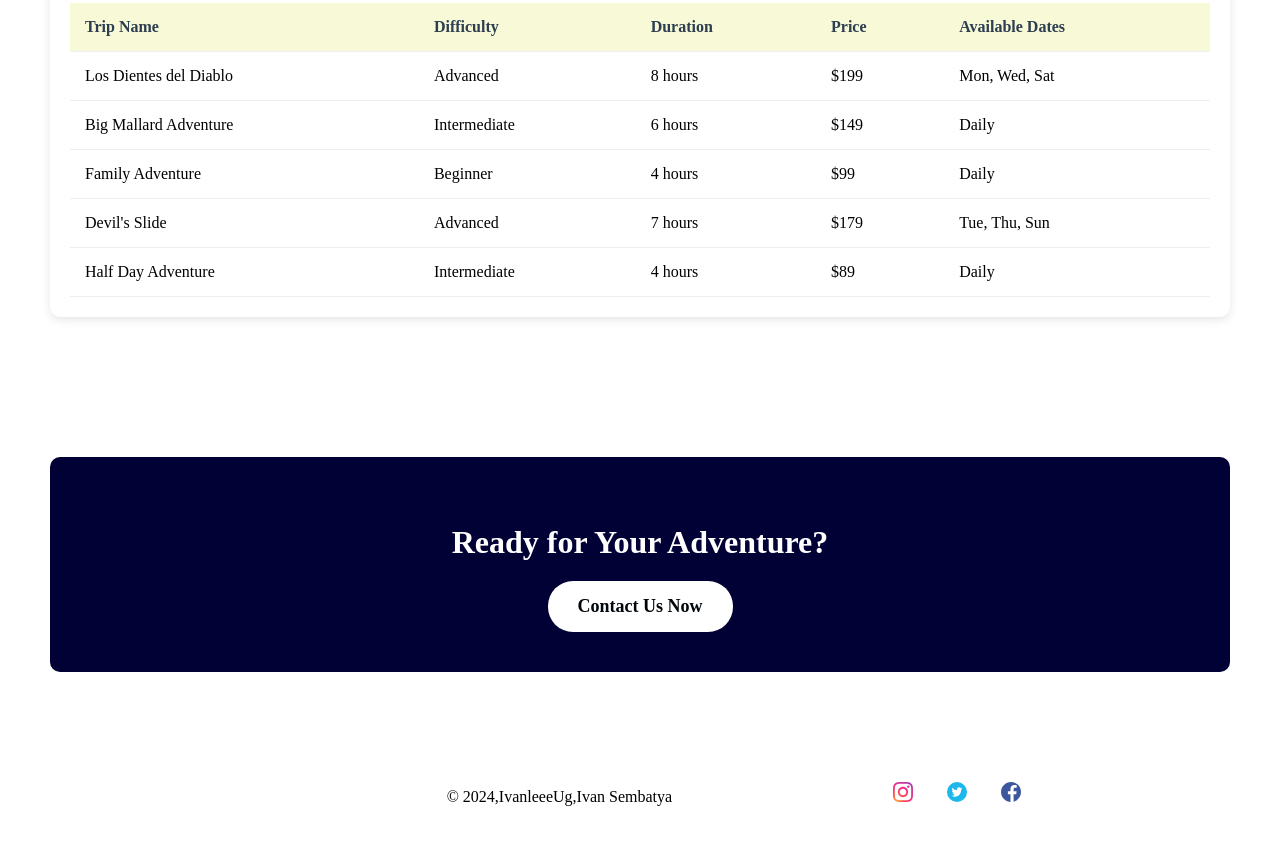
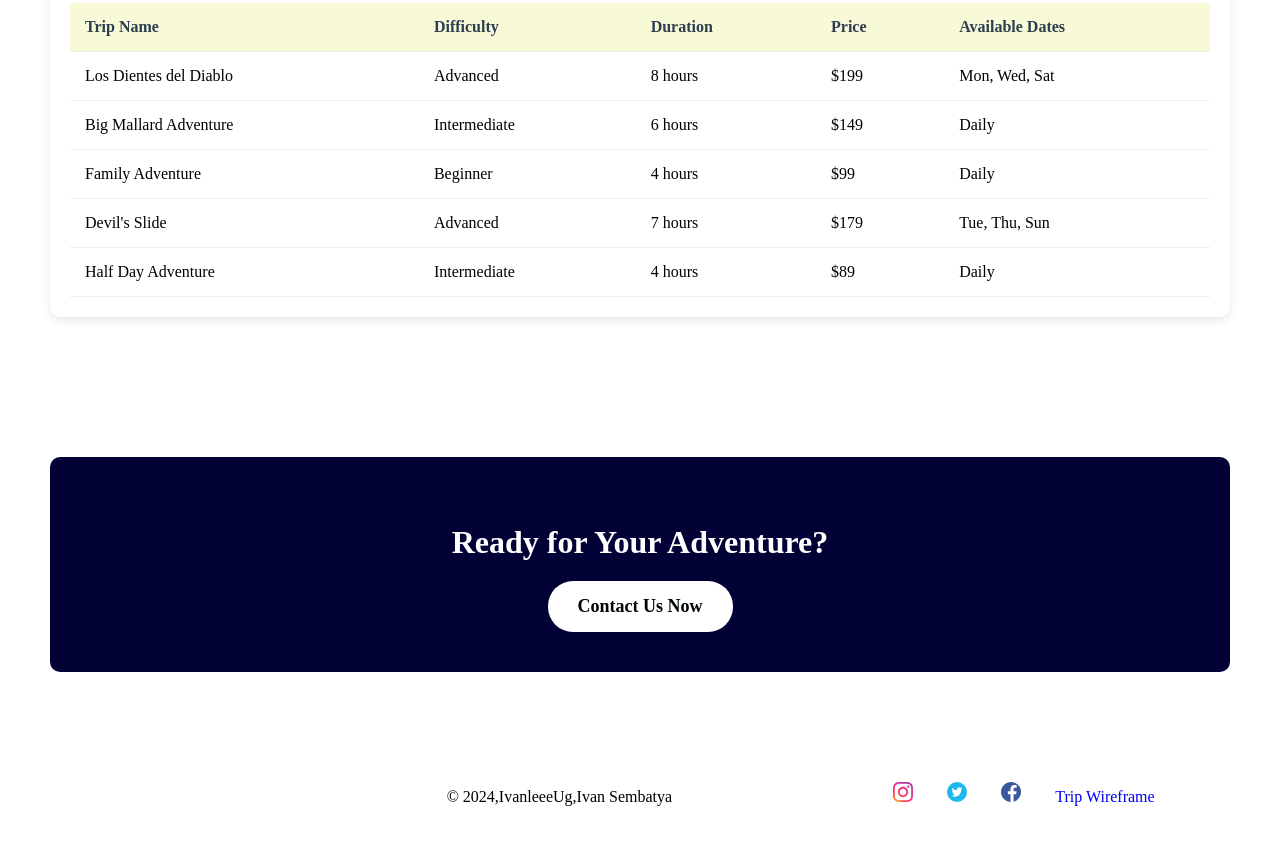
Before and after one commit to Sembatya2020/wdd130, a plain HTML site: page wwr/trips.html in a window 1280 px wide. Shown: the part 1334-2178 px from the top of the page. Drawn offline with Linux system fonts and the light colour scheme.

Commit message:
sembatya-edited

```diff
--- a/wwr/trips.html
+++ b/wwr/trips.html
@@ -157,6 +157,8 @@
           <a href="https://instagram.com">
               <img src="images/facebook.svg" alt="facebook">
           </a>
+          <a href="/wwr/images/image.jpg">Trip Wireframe</a>
+        </a>
       </nav>
   </footer>
 </body>
```
